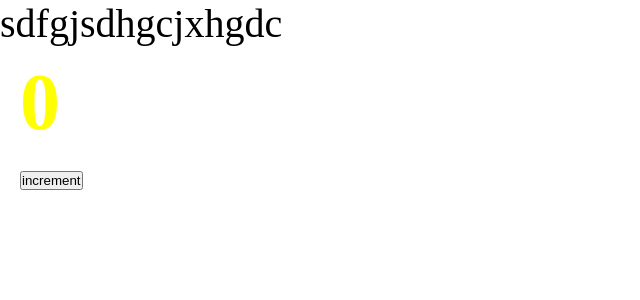
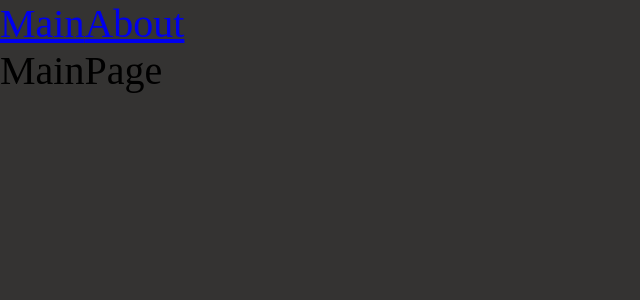
Before and after one commit to CodeCraftSonya/production-project, a React app: page / in a window 1280 px wide. Shown: the top 300 px of the page, without its empty margins (0-640 px from the left). Built offline with nearby package versions, Linux system fonts and the light colour scheme.

Commit message:
feat: add routing and code splitting

```diff
--- a/package.json
+++ b/package.json
@@ -15,6 +15,7 @@
     "@types/node": "^24.0.0",
     "@types/react": "^19.1.8",
     "@types/react-dom": "^19.1.6",
+    "@types/react-router-dom": "^5.3.3",
     "@types/webpack": "^5.28.5",
     "@types/webpack-dev-server": "^4.7.1",
     "css-loader": "^7.1.2",
@@ -32,6 +33,7 @@
   },
   "dependencies": {
     "react": "^19.1.0",
-    "react-dom": "^19.1.0"
+    "react-dom": "^19.1.0",
+    "react-router-dom": "^7.6.2"
   }
 }
--- a/src/App.tsx
+++ b/src/App.tsx
@@ -1,11 +1,20 @@
-import Counter from "./components/Counter";
 import './index.scss'
+import {Link, Route, Routes} from "react-router-dom";
+import {MainPageAsync} from "./pages/MainPage/MainPage.async";
+import {AboutPageAsync} from "./pages/AboutPage/AboutPage.async";
+import {Suspense} from "react";
 
 const App = () => {
     return (
         <div className="app">
-            sdfgjsdhgcjxhgdc
-            <Counter/>
+            <Link to="/">Main</Link>
+            <Link to="/about">About</Link>
+            <Suspense fallback={<div>Loading...</div>}>
+            <Routes key={location.pathname}>
+                <Route path="/" element={<MainPageAsync/>}/>
+                <Route path="/about" element={<AboutPageAsync/>}/>
+            </Routes>
+            </Suspense>
         </div>
     )
 }
--- a/src/index.scss
+++ b/src/index.scss
@@ -3,6 +3,9 @@
   padding: 0;
   box-sizing: border-box;
 }
+body{
+  background-color: #343332;
+}
 
 .app{
   font-size: 40px;
--- a/src/index.tsx
+++ b/src/index.tsx
@@ -1,8 +1,11 @@
 import {createRoot} from "react-dom/client";
 import App from "./App";
+import {BrowserRouter} from "react-router-dom";
 
 const root = createRoot(document.getElementById('root'))
 
 root.render(
+    <BrowserRouter>
     <App/>
+    </BrowserRouter>
 )
--- /dev/null
+++ b/src/pages/AboutPage/AboutPage.async.tsx
@@ -0,0 +1,6 @@
+import {lazy} from "react";
+
+export const AboutPageAsync = lazy(() => new Promise(resolve => {
+    // @ts-ignore
+    setTimeout(() => resolve(import('./AboutPage')), 1500);
+}));
--- /dev/null
+++ b/src/pages/AboutPage/AboutPage.tsx
@@ -0,0 +1,8 @@
+
+
+const AboutPage = () => {
+    return (
+        <div>AboutPage</div>
+    )
+}
+export default AboutPage
--- /dev/null
+++ b/src/pages/MainPage/MainPage.async.tsx
@@ -0,0 +1,6 @@
+import {lazy} from "react";
+
+export const MainPageAsync = lazy(() => new Promise(resolve => {
+    // @ts-ignore
+    setTimeout(() => resolve(import('./MainPage')), 1500);
+}));
--- /dev/null
+++ b/src/pages/MainPage/MainPage.tsx
@@ -0,0 +1,8 @@
+
+
+const MainPage = () => {
+    return (
+        <div>MainPage</div>
+    )
+}
+export default MainPage
--- a/tsconfig.json
+++ b/tsconfig.json
@@ -2,7 +2,7 @@
   "compilerOptions": {
     "outDir": "./dist/",
     "noImplicitAny": true,
-    "module": "es6",
+    "module": "esnext",
     "target": "es5",
     "jsx": "react-jsx",
     "allowJs": true,
```
Also changed, not shown: 9 other files (tests, documents, lock files or other folders).
